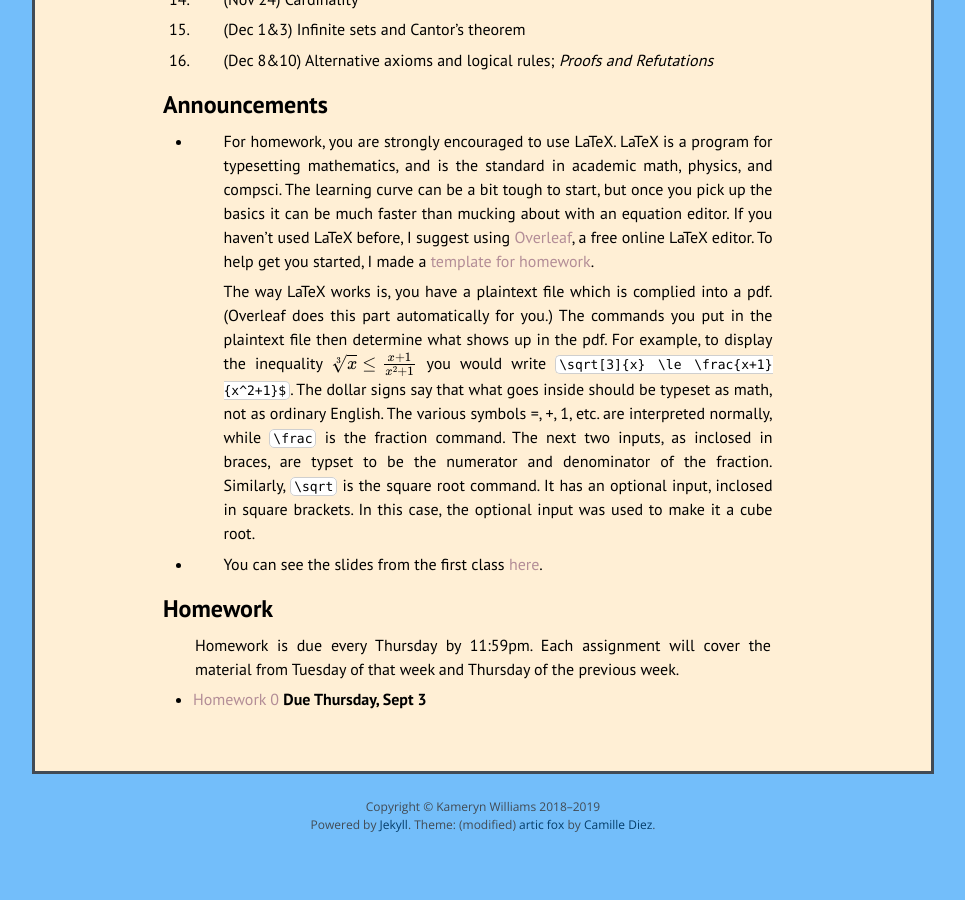
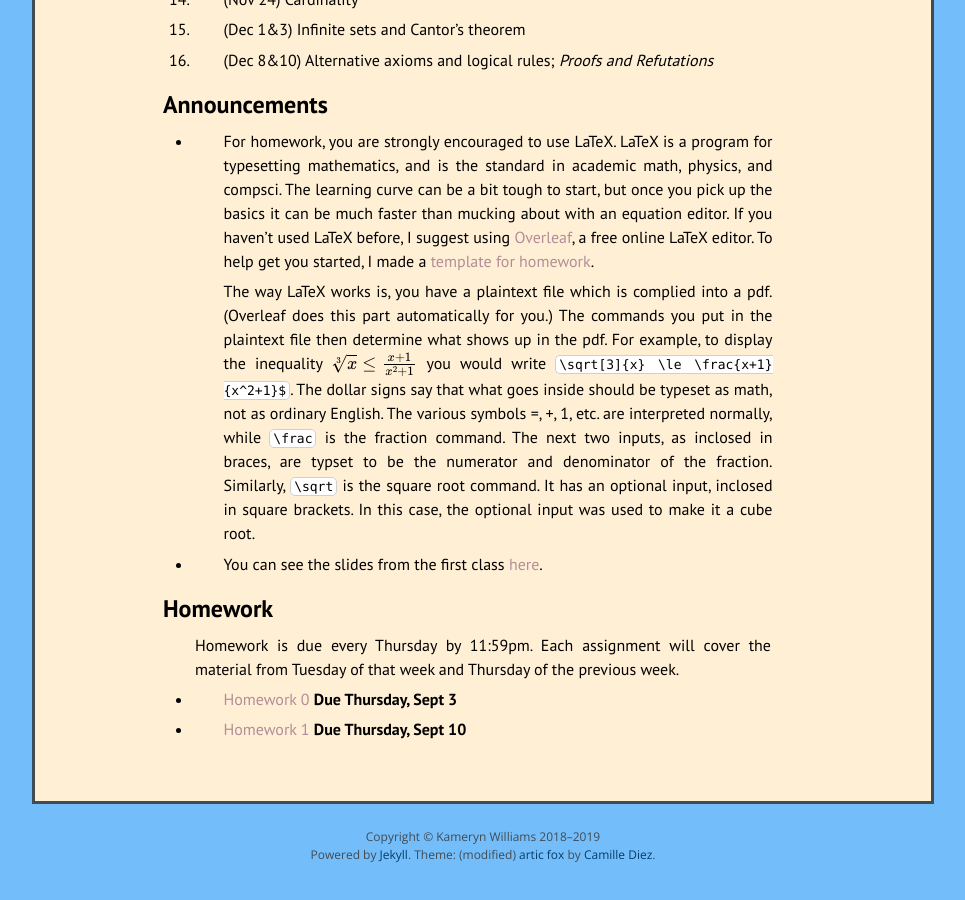
Before and after one commit to kamerynjw/kamerynjw.github.io, a Jekyll site: the page built from teaching/2020/math321.md, in a window 1280 px wide and 900 px high, scrolled down 1090 px. Shown: the whole window, without its empty margins (157-1122 px from the left). Built offline with Jekyll 4.4.1, drawn with Linux system fonts in a browser that asks for light colours; nearby versions of some CDN libraries; formulas are drawn with MathJax 3; before the commit the page ends 1960 px from its top, so only the background shows below that.

Commit message:
added new 321 homework

```diff
--- a/teaching/2020/math321.md
+++ b/teaching/2020/math321.md
@@ -78,3 +78,5 @@ Homework
 Homework is due every Thursday by 11:59pm. Each assignment will cover the material from Tuesday of that week and Thursday of the previous week.
 
 * [Homework 0]({{ page.url }}hw0.pdf) **Due Thursday, Sept 3**
+
+* [Homework 1]({{ page.url }}hw1.pdf) **Due Thursday, Sept 10**
```
Also changed, not shown: 1 other file.
